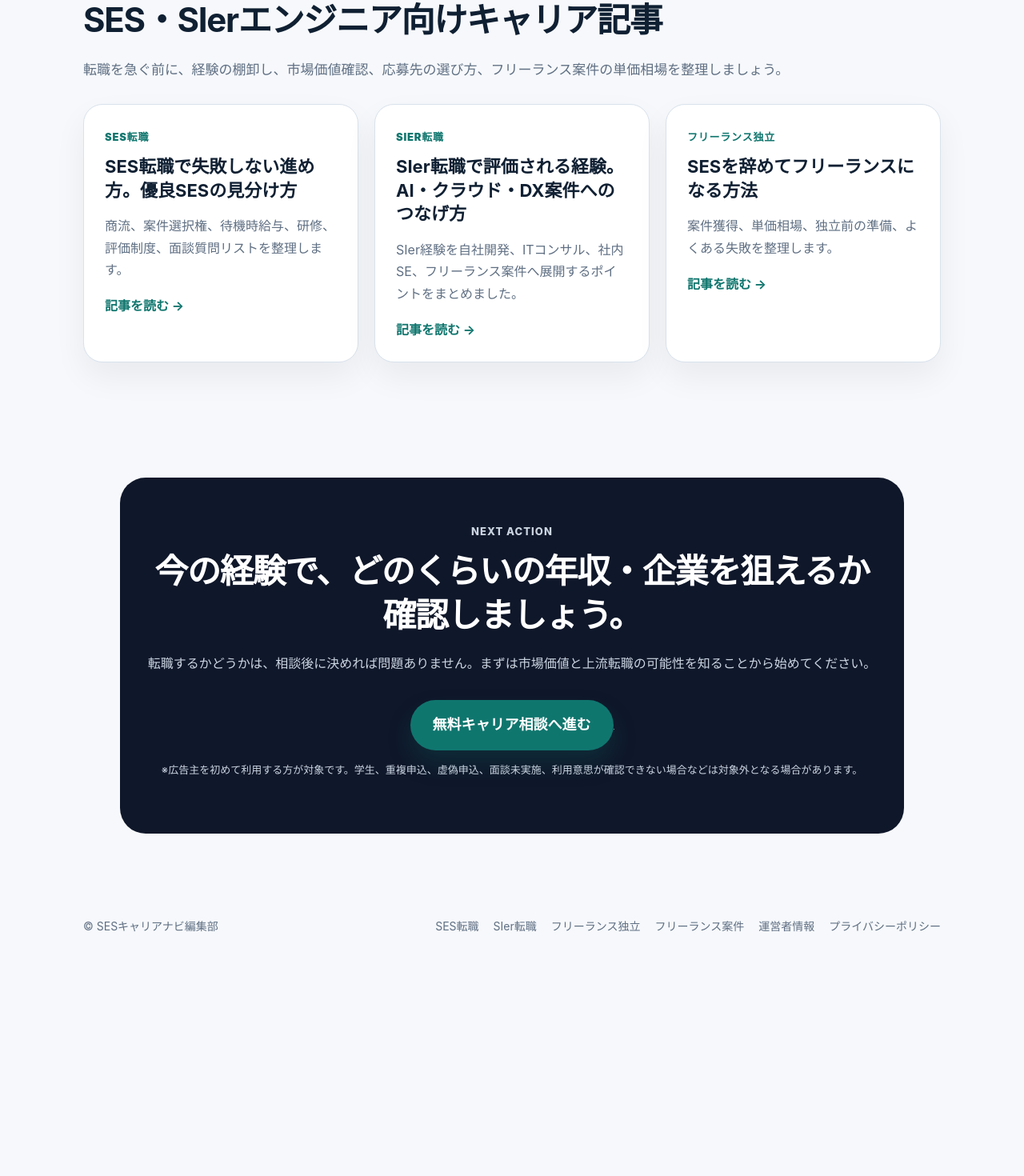
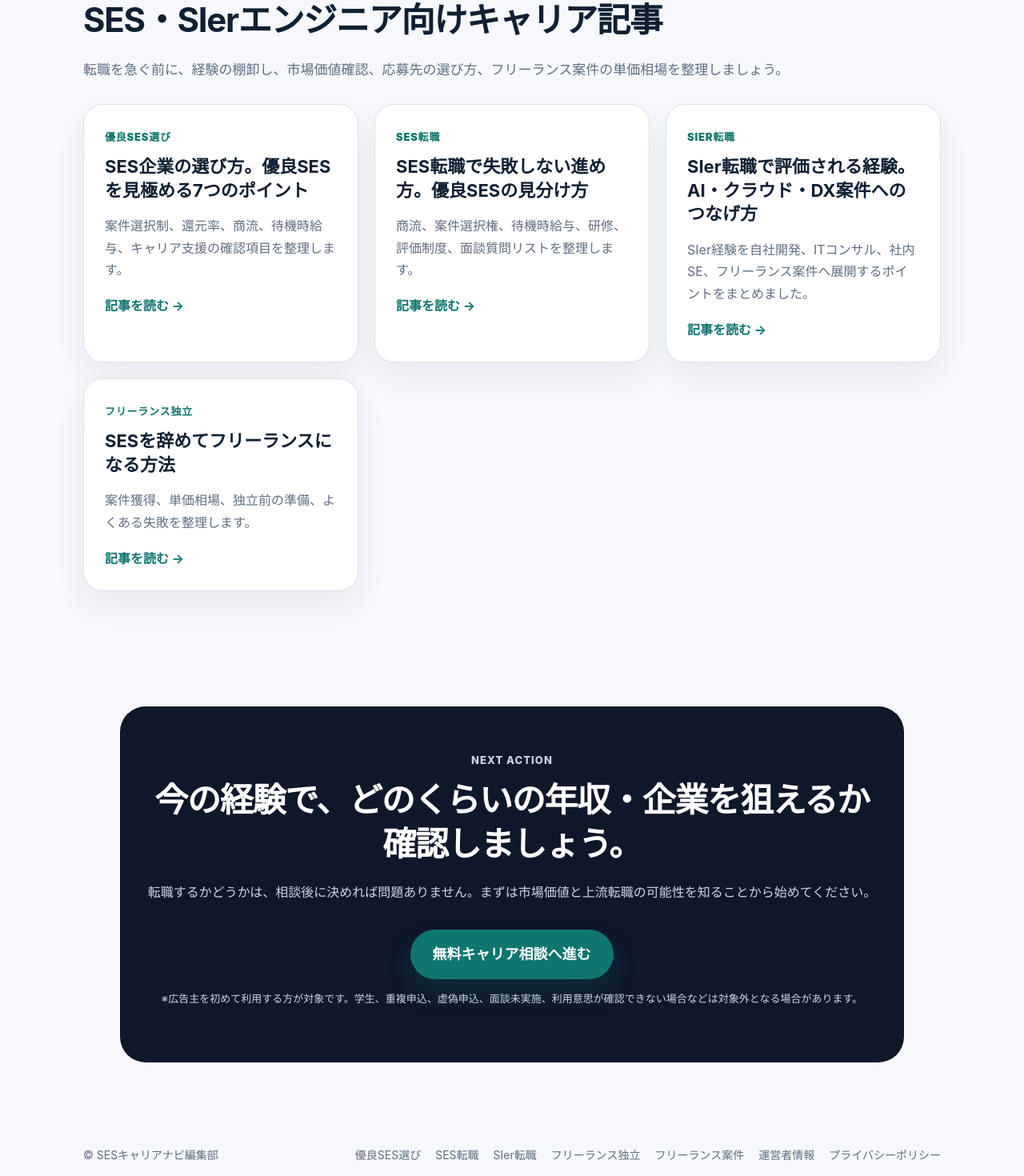
Before and after one commit to kosukekurihara-prog/engineer-career-lp, a Next.js app: page / in a window 1280 px wide. Shown: the part 3220-4690 px from the top of the page at 80% size. Before the commit the page ends 4442 px from the top, so only its background shows below. Built offline with nearby package versions, Linux system fonts and the light colour scheme.

Commit message:
Add SES company selection article to homepage

```diff
--- a/app/page.tsx
+++ b/app/page.tsx
@@ -129,6 +129,12 @@ export default function Home() {
         <h2>SES・SIerエンジニア向けキャリア記事</h2>
         <p>転職を急ぐ前に、経験の棚卸し、市場価値確認、応募先の選び方、フリーランス案件の単価相場を整理しましょう。</p>
         <div className="articleCards homeArticles">
+          <a className="articleCard" href="/articles/ses-company-selection">
+            <span>優良SES選び</span>
+            <h3>SES企業の選び方。優良SESを見極める7つのポイント</h3>
+            <p>案件選択制、還元率、商流、待機時給与、キャリア支援の確認項目を整理します。</p>
+            <strong>記事を読む →</strong>
+          </a>
           <a className="articleCard" href="/articles/ses-exit">
             <span>SES転職</span>
             <h3>SES転職で失敗しない進め方。優良SESの見分け方</h3>
@@ -162,6 +168,7 @@ export default function Home() {
       <footer>
         <div>© SESキャリアナビ編集部</div>
         <div className="footerLinks">
+          <a href="/articles/ses-company-selection">優良SES選び</a>
           <a href="/articles/ses-exit">SES転職</a>
           <a href="/articles/sier-to-product">SIer転職</a>
           <a href="/articles/ses-to-freelance">フリーランス独立</a>
```
